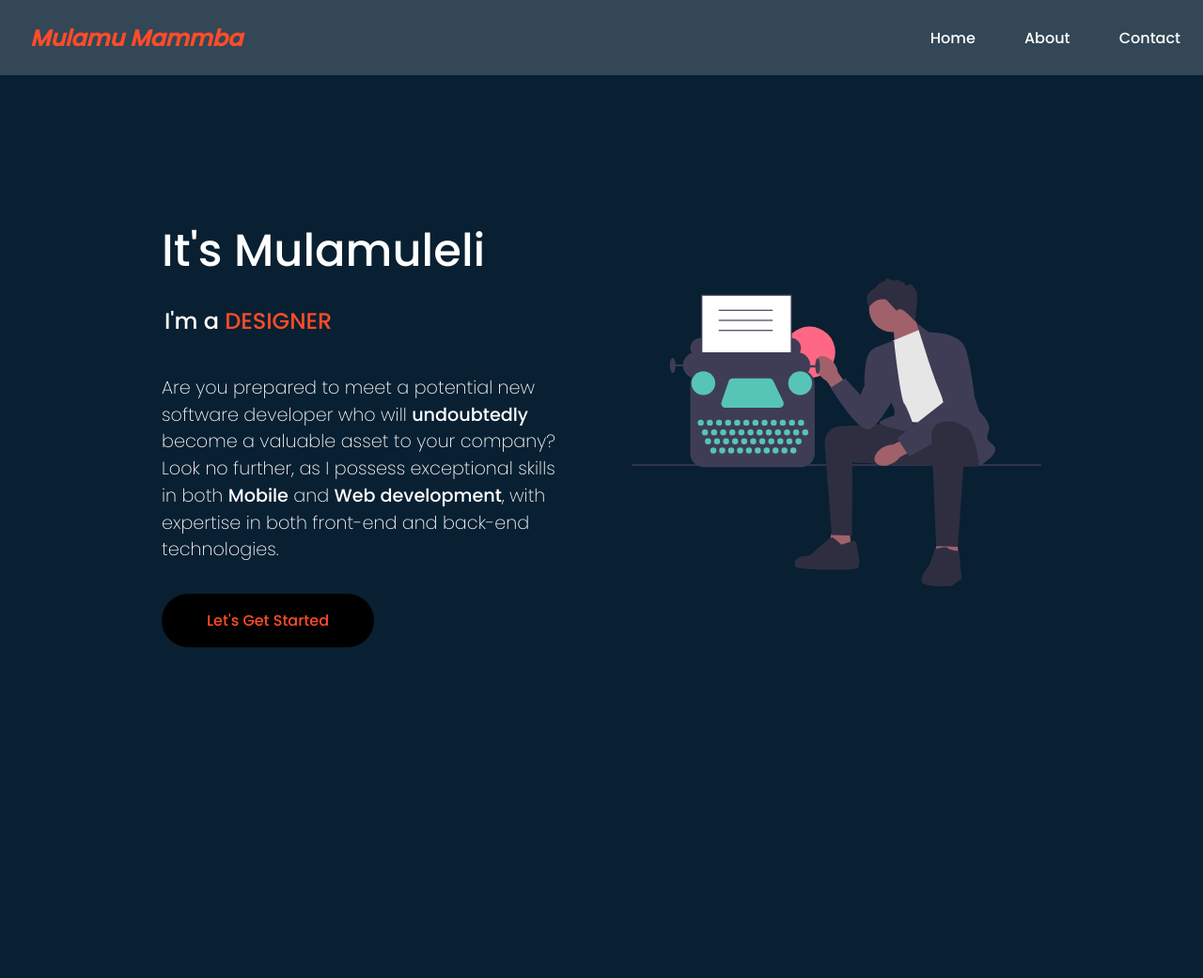
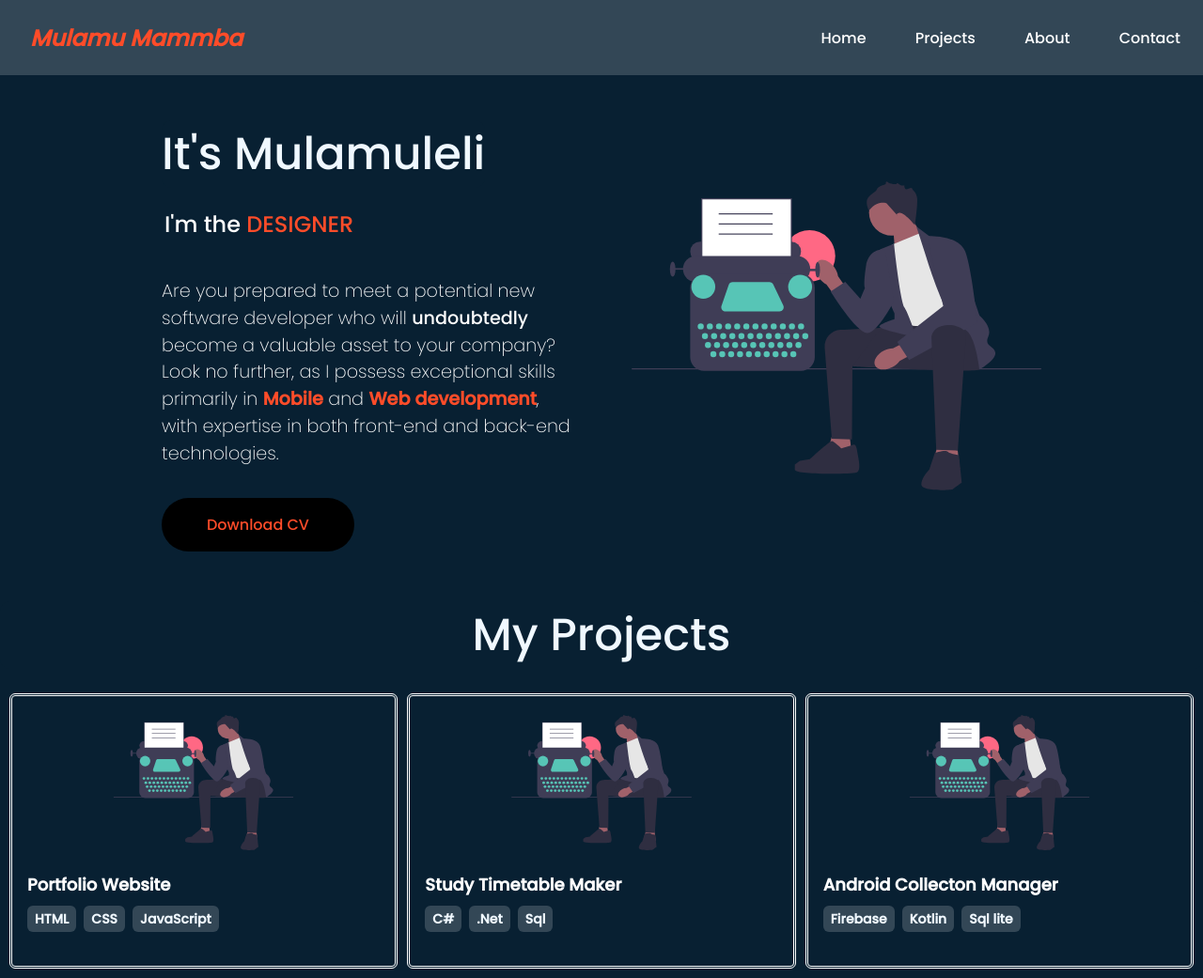
Before and after one commit to MulamuMammba/MulamuMammba, a plain HTML site: page index.html in a window 1280 px wide. Shown: the whole page at 94% size. Before the commit the page ends 840 px from the top, so only its background shows below. Drawn offline with Linux system fonts and the light colour scheme.

Commit message:
Projects (#3)
* Update styles.css

* Update index.html

```diff
--- a/index.html
+++ b/index.html
@@ -5,43 +5,103 @@
     <meta charset="UTF-8">
     <meta http-equiv="X-UA-Compatible" content="IE=edge">
     <meta name="viewport" content="width=device-width, initial-scale=1.0">
-    <title>Portfolio</title>
-    <link rel="stylesheet" href="styles.css"
+    <title>Mulamuleli Mammba</title>
+     <!-- Css ref -->
+    <link rel="stylesheet" href="styles.css" />
 
-    <!-- Google font-->
-<link href="https://fonts.googleapis.com/css2?family=Poppins:wght@200&display=swap" rel="stylesheet">
-<link href="https://fonts.googleapis.com/css2?family=Poppins:wght@500&display=swap" rel="stylesheet">
+    <!-- Google fonts import -->
+    <link href="https://fonts.googleapis.com/css2?family=Poppins:wght@200&display=swap" rel="stylesheet">
+    <link href="https://fonts.googleapis.com/css2?family=Poppins:wght@500&display=swap" rel="stylesheet">
 </head>
+
 <body>
+    <!-- Main nav bar -->
     <nav>
-        <div class="logo" >Mulamu Mammba</div>
+        <div class="logo">Mulamu Mammba</div>
         <div class="nav-list">
-            <a href="#">Home</a>
-            <a href="#">About</a>
-            <a href="#">Contact</a>
+            <a href="#hook">Home</a>
+            <a href="#projects">Projects</a>
+            <a href="#about">About</a>
+            <a href="#contact">Contact</a>
         </div>
     </nav>
 
-    <section class="hook">
+    <!-- First section hooking the visitor -->
+    <section id="hook" class="hook">
         <div class="hook-container">
             <div class="column-left">
                 <h1>It's Mulamuleli</h1>
                 <div class="wrapper">
-                    <h2>I'm a <span></span></h2>
+                    <h2>I'm the <span class="me"></span></h2>
                 </div>
                 <p>Are you prepared to meet a potential new software developer who will
                     <b>undoubtedly</b> become a valuable asset to your company?
-                    Look no further, as I possess exceptional skills in both <b>Mobile</b> and <b>Web development</b>,
+                    Look no further, as I possess exceptional skills primarily in <b
+                        style="font-weight: bold; color: #FF4C29;">Mobile</b>
+                    and <b style="font-weight: bold; color: #FF4C29;">Web development</b>,
                     with expertise in both front-end and back-end technologies.
                 </p>
-                <button>Let's Get Started</button>
+                <button>Download CV</button>
             </div>
             <div class="column-right">
-                <img src="image-1.svg"
-                alt="illustration"
-                class="hook-image"/>
+                <img src="image-1.svg" alt="illustration" class="hook-image" />
             </div>
         </div>
     </section>
+
+    <!-- Second section projects -->
+    <section id="projects" class="projects">
+        <h1>My Projects</h1>
+            <div class="project-container">
+                <a class="project-a">
+                    <img src="image-1.svg" alt="portfolio"
+                        class="project-img">
+                    <div class="project-div">
+                        <h3 class="project-h3">Portfolio Website</h3>
+                        <p
+                            class="project-p ">
+                            <span
+                                class="project-span">HTML</span>
+                            <span
+                                class="project-span">CSS</span>
+                            <span
+                                class="project-span">JavaScript</span>
+                        </p>
+                    </div>
+                </a>
+                <a class="project-a">
+                    <img src="image-1.svg" alt="portfolio"
+                        class="project-img">
+                    <div class="project-div">
+                        <h3 class="project-h3">Study Timetable Maker
+                        </h3>
+                        <p
+                            class="project-p ">
+                            <span
+                                class="project-span">C#</span>
+                            <span
+                                class="project-span">.Net</span>
+                            <span
+                                class="project-span">Sql</span>
+                        </p>
+                    </div>
+                </a>
+                <a class="project-a">
+                    <img src="image-1.svg" alt="portfolio" class="project-img">
+                    <div class="project-div">
+                        <h3 class="project-h3">Android Collecton Manager</h3>
+                        <p
+                            class="project-p ">
+                            <span
+                                class="project-span">Firebase</span>
+                            <span
+                                class="project-span">Kotlin</span>
+                            <span
+                                class="project-span">Sql lite</span>
+                        </p>
+                    </div>
+                </a>
+            </div>
+    </section>
 </body>
 </html>
--- a/styles.css
+++ b/styles.css
@@ -2,39 +2,42 @@
   box-sizing: border-box;
   margin: 0;
   padding: 0;
-  font-family: "Poppins",sans-serif;
+  font-family: "Poppins", sans-serif;
   font-weight: 500;
   background-color: #082032;
 }
 
-.wrapper{
+.wrapper {
   box-sizing: content-box;
   height: 70px;
   padding: 5px 3px;
   display: flex;
 }
-span::before{
-  content: '';
+
+.me::before {
+  content: 'WRITER';
   color: #FF4C29;
-  animation: animate 8s infinite;
+  animation: animate 10s infinite;
 }
+
 @keyframes animate {
-  0%{
-    content: 'MULAMULELI';
-  }
-  20%{
+  10% {
     content: 'ANDROID DEVELOPER';
   }
-  40%{
+
+  40% {
+    content: 'VIDEO EDITOR';
+  }
+
+  60% {
+    content: 'DESIGNER';
+  }
+
+  80% {
     content: 'WEB DEVELOPER';
   }
-  60%{
-    content: 'DESIGNER';  }
-  80%{
-    content: 'VIDEO EDITOR';  }
-  100%{
-    content: 'MAMMBA';  }
 }
+
 nav {
   height: 80px;
   background: #334756;
@@ -42,6 +45,7 @@ nav {
   justify-content: space-between;
   align-items: center;
   padding: 0rem calc((100vw - 1300px)/2);
+
 }
 
 .logo {
@@ -52,30 +56,35 @@ nav {
   padding: 0 2rem;
   background-color: #00000000;
 }
+
 .nav-list {
   background-color: #00000000;
+  justify-content: flex-end;
 }
+
 nav a {
   text-decoration: none;
   color: #fff;
   padding: 0 1.5rem;
   background-color: #00000000;
 }
-.nav-list :hover{
+
+.nav-list :hover {
   background-color: #ffffffb1;
   color: #000;
   font-size: larger;
-}
-
-.hook {
-
+  border-radius: 23px;
 }
 
 .hook-container {
   display: grid;
   grid-template-columns: 1fr 1fr;
-  height: 95vh;
+  height: 70vh;
   padding: 3rem calc((100vw - 1000px)/2);
+
+  @media (min-width: 768px) {
+    padding-bottom: 90px;
+  }
 }
 
 .column-left {
@@ -87,10 +96,13 @@ nav a {
   padding: 0rem 2rem;
 }
 
-.column-left h1 {
+.column-left h1, .projects h1 {
   margin-bottom: 1rem;
   font-size: 3rem;
-  text-shadow: 0 2px 0 rgba(0, 0, 0, 0,5);
+  text-shadow: 0 2px 0 rgba(0, 0, 0, 0, 5);
+  color: aliceblue;
+  border-radius: 10px;
+  text-align: center;
 }
 
 .column-left p {
@@ -108,6 +120,7 @@ button {
   background: #000;
   cursor: pointer;
   border-radius: 50px;
+
 }
 
 button:hover {
@@ -125,14 +138,107 @@ button:hover {
 .hook-image {
   width: 100%;
   height: 100%;
+  pointer-events: none;
 }
 
-@media screen and (max-width: 768px){
-  .hook-container{
+
+.project-container {
+  display: grid;
+  grid-template-columns: 1fr 1fr 1fr;
+  grid-gap: 10px;
+  padding: 10px;
+}
+
+.project-a {
+  border-style: double;
+  border-radius: 0.375rem;
+  padding: 20px 0;
+  border-color: #fff;
+  overflow: hidden;
+}
+
+.project-img {
+  object-fit: fill;
+  height: 100%;
+  width: 100%;
+  height: 9rem;
+  cursor: pointer;
+  background-color: #00000000;
+}
+
+.project-p {
+  display: flex;
+  font-size: 0.75rem;
+  line-height: 1rem;
+  flex-direction: row;
+  flex-wrap: wrap;
+  justify-content: flex-start;
+  align-items: center;
+  gap: 0.5rem;
+
+
+  @media (min-width: 768px) {
+    font-size: 0.875rem;
+    line-height: 1.25rem;
+  }
+
+}
+.project-div{
+  padding: 1rem;
+width: 100%;
+
+}
+.project-h3 {
+  margin-bottom: 0.5rem;
+  font-size: 1.125rem;
+  line-height: 1.75rem;
+  font-weight: 600;
+  color: #fff;
+
+  }
+
+.project-span {
+  padding-top: 0.25rem;
+  padding-bottom: 0.25rem;
+  padding-left: 0.5rem;
+  padding-right: 0.5rem;
+  font-weight: 600;
+  border-radius: 0.375rem;
+  border-width: 2px;
+  color: aliceblue;
+  background-color: #334756;
+}
+
+@media screen and (max-width: 768px) {
+  nav{
+    display: grid;
+    grid-template-columns: 1fr 2fr;
+    column-gap: 10px;
+  }
+  .hook-container {
     grid-template-columns: 1fr;
   }
+
   .column-left h1 {
     margin-bottom: 1rem;
     font-size: 2rem;
   }
+  .column-right {
+    visibility: hidden;
+  }
+  .project-container{
+    grid-template-columns: auto;
+  }
+  nav a{
+    align-content: end;
+    padding: 1px;
+    background-color: #3b576c;
+    border-radius: 15px;
+  }
+  .logo{
+    padding: 5px;
+  }
+  .project-img{
+      height: 12rem;
+    }
 }
```
